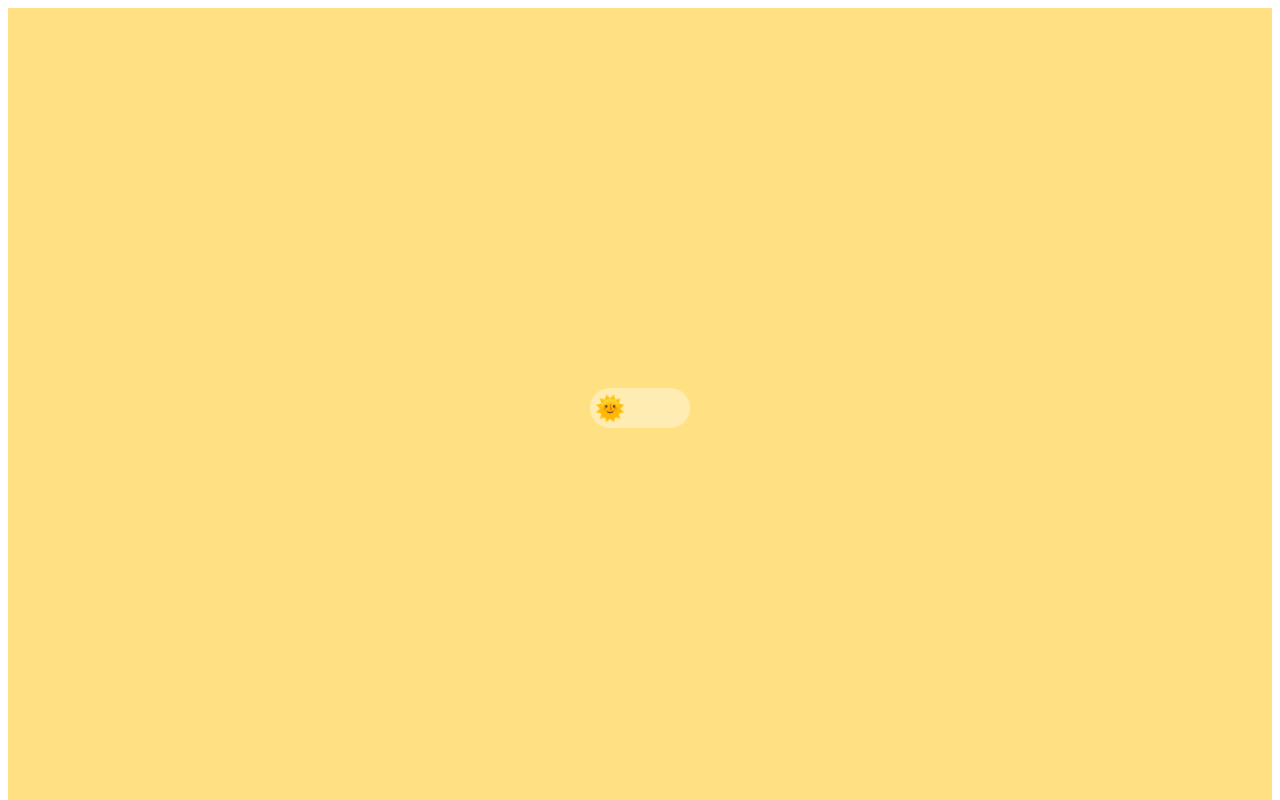
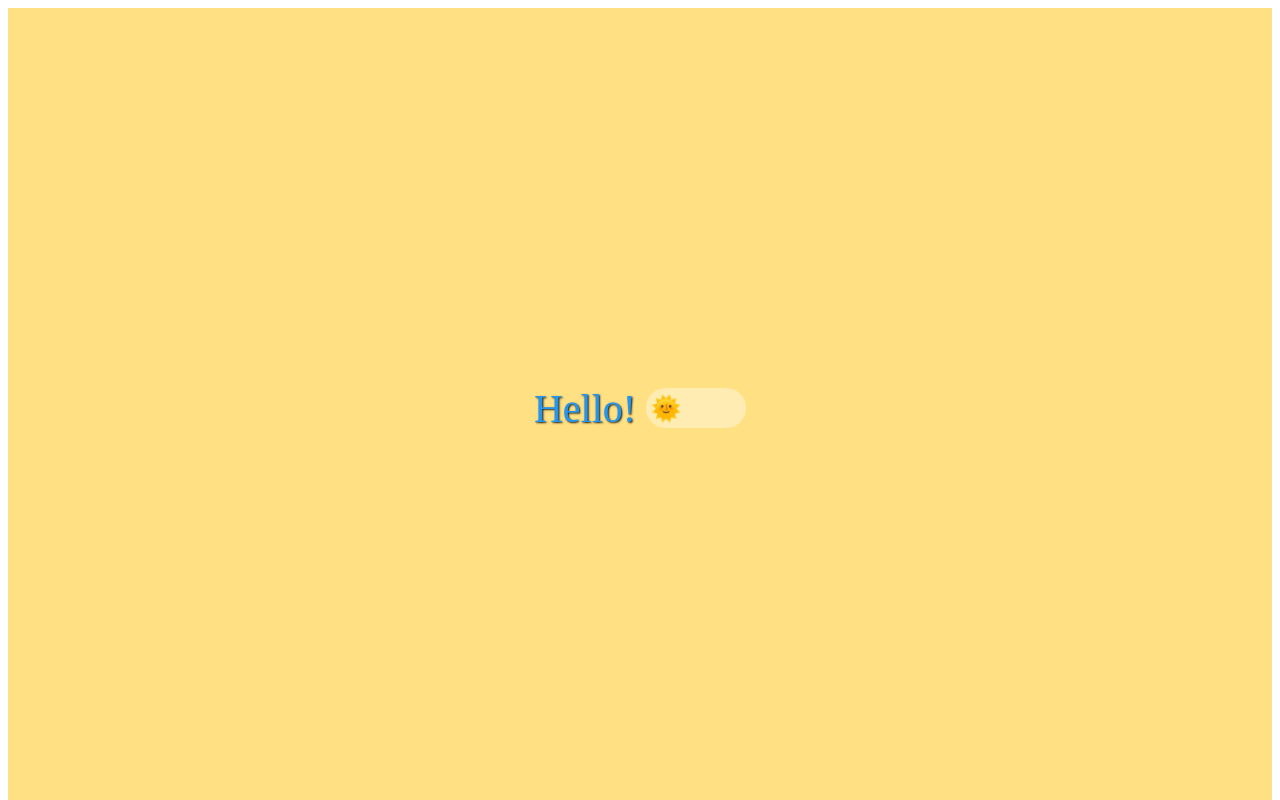
Before and after one commit to Jacobharv00/Fun, a plain HTML site: page index.html in a window 1280 px wide. Shown: the top 800 px of the page. Drawn offline with Linux system fonts and the light colour scheme.

Commit message:
text shadow

```diff
--- a/index.html
+++ b/index.html
@@ -9,8 +9,9 @@
 </head>
 <body>
     <div class="container">
+        <p class="shadow">Hello!</p>
         <label id="label" class="switch toggle">
-            <input id="toggle" type="checkbox">
+           <input id="toggle" type="checkbox">
             <span class="slider round"></span>
         </label>
     </div>
--- a/styles.css
+++ b/styles.css
@@ -101,3 +101,13 @@ input:checked + .slider.round::before {
         transform: translateX(60px);
     }
 }
+
+p {
+    color: #2196F3;
+    font-size: 40px;
+    margin-right: 10px;
+}
+
+p.shadow {
+    text-shadow: 1px 1px 2px rgba(0, 0, 0, 0.9);
+}
```
